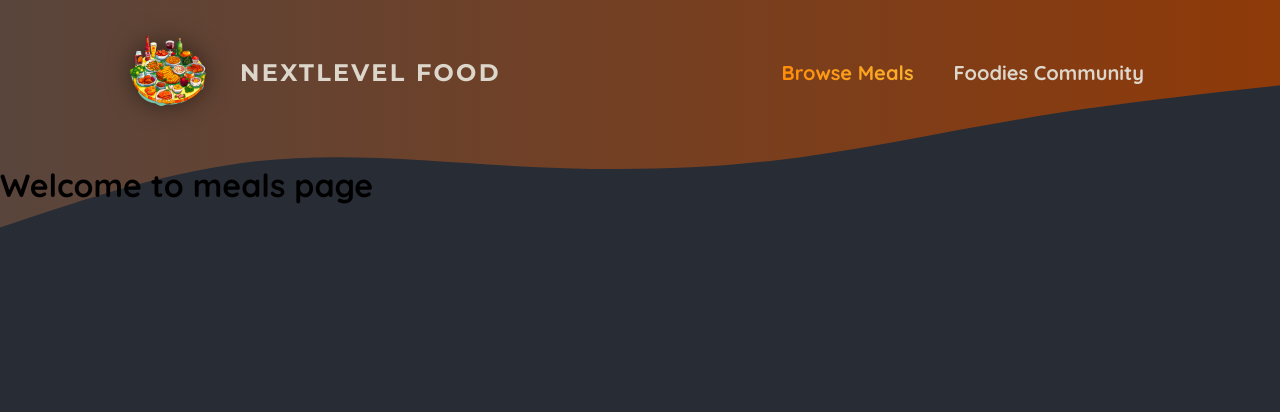
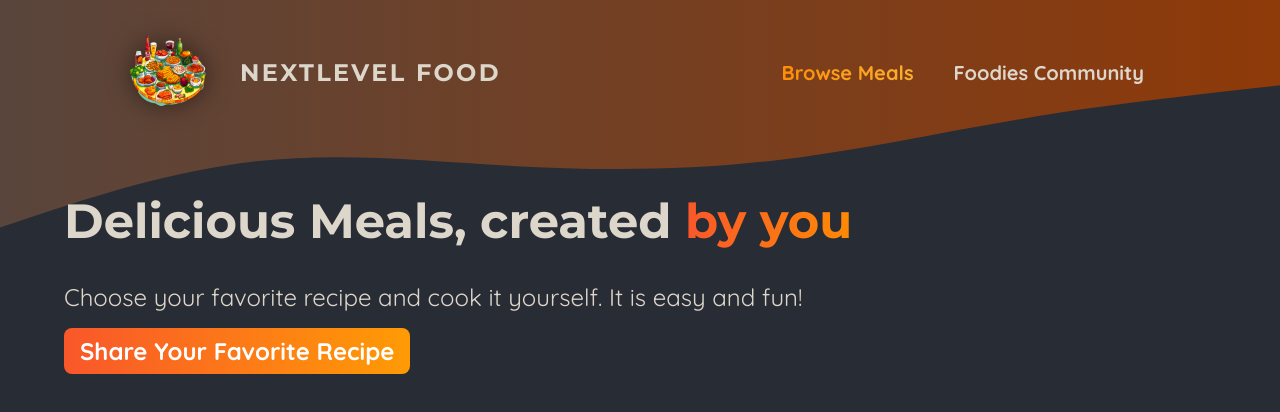
Before and after one commit to Mohaned-Adel/next-level-food, a Next.js app: page /meals in a window 1280 px wide. Shown: the top 412 px of the page. Built offline with nearby package versions, Linux system fonts and the light colour scheme.

Commit message:
022 Outputting Meals Data & Images With Unknown Dimensions

```diff
--- a/app/meals/page.js
+++ b/app/meals/page.js
@@ -1,9 +1,25 @@
-import React from 'react'
+import Link from "next/link";
+import styles from "./page.module.css";
+import MealsGrid from "@/components/meals/meals-grid";
 
 export default function MealsPage() {
   return (
-    <main>
-        <h1>Welcome to meals page</h1>
-    </main>
-  )
+    <>
+      <header className={styles.header}>
+        <h1>
+          Delicious Meals, created{" "}
+          <span className={styles.highlight}>by you</span>
+        </h1>
+        <p>
+          Choose your favorite recipe and cook it yourself. It is easy and fun!
+        </p>
+        <p className={styles.cta}>
+          <Link href="/meals/share">Share Your Favorite Recipe</Link>
+        </p>
+      </header>
+      <main className={styles.main}>
+        <MealsGrid meals={[]} />
+      </main>
+    </>
+  );
 }
--- /dev/null
+++ b/app/meals/page.module.css
@@ -0,0 +1,51 @@
+.header {
+  gap: 3rem;
+  margin: 3rem auto 5rem auto;
+  width: 90%;
+  max-width: 75rem;
+  color: #ddd6cb;
+  font-size: 1.5rem;
+}
+
+.header h1 {
+  font-family: "Montserrat", sans-serif;
+}
+
+.highlight {
+  background: linear-gradient(90deg, #f9572a, #ff8a05);
+  background-clip: text;
+  -webkit-background-clip: text;
+  -webkit-text-fill-color: transparent;
+}
+
+.header p {
+  margin: 0;
+}
+
+.cta a {
+  display: inline-block;
+  margin-top: 1rem;
+  padding: 0.5rem 1rem;
+  border-radius: 0.5rem;
+  background: linear-gradient(90deg, #f9572a, #ff9b05);
+  color: #ffffff;
+  font-weight: bold;
+  text-decoration: none;
+}
+
+.loading {
+  text-align: center;
+  animation: loading 1.2s ease-in-out infinite;
+}
+
+@keyframes loading {
+  0% {
+    color: #e9e9e9;
+  }
+  50% {
+    color: #b89b84;
+  }
+  100% {
+    color: #e9e9e9;
+  }
+}
--- /dev/null
+++ b/components/meals/meal-item.js
@@ -0,0 +1,26 @@
+import Link from "next/link";
+import Image from "next/image";
+
+import classes from "./meal-item.module.css";
+
+export default function MealItem({ title, slug, image, summary, creator }) {
+  return (
+    <article className={classes.meal}>
+      <header>
+        <div className={classes.image}>
+          <Image src={image} alt={title} fill />
+        </div>
+        <div className={classes.headerText}>
+          <h2>{title}</h2>
+          <p>by {creator}</p>
+        </div>
+      </header>
+      <div className={classes.content}>
+        <p className={classes.summary}>{summary}</p>
+        <div className={classes.actions}>
+          <Link href={`/meals/${slug}`}>View Details</Link>
+        </div>
+      </div>
+    </article>
+  );
+}
--- /dev/null
+++ b/components/meals/meal-item.module.css
@@ -0,0 +1,75 @@
+.meal {
+  display: flex;
+  flex-direction: column;
+  justify-content: space-between;
+  height: 100%;
+  border-radius: 4px;
+  box-shadow: 0 0 12px rgba(0, 0, 0, 0.3);
+  overflow: hidden;
+  transition: all 0.3s ease-in-out;
+  color: #ddd6cb;
+  background: linear-gradient(90deg, #2c1e19, #25200f);
+}
+
+.headerText {
+  padding: 0.5rem 1rem 0 1rem;
+}
+
+.headerText h2 {
+  margin: 0;
+  font-size: 1.5rem;
+  font-family: "Montserrat", sans-serif;
+}
+
+.headerText p {
+  font-size: 0.75rem;
+  color: #cfa69b;
+  font-style: italic;
+}
+
+.meal h2,
+.meal p {
+  margin: 0;
+}
+
+.image {
+  position: relative;
+  height: 15rem;
+}
+
+.meal img {
+  object-fit: cover;
+}
+
+.content {
+  display: flex;
+  flex-direction: column;
+  justify-content: space-between;
+  height: 100%;
+}
+
+.summary {
+  padding: 1rem 1rem 0 1rem;
+}
+
+.actions {
+  padding: 1rem;
+  text-align: right;
+}
+
+.actions a {
+  display: inline-block;
+  margin-top: 1rem;
+  padding: 0.5rem 1rem;
+  border-radius: 0.5rem;
+  background: linear-gradient(90deg, #f9572a, #ff9b05);
+  color: #ffffff;
+  font-weight: bold;
+  text-decoration: none;
+}
+
+.actions a:hover,
+.actions a:active {
+  background: linear-gradient(90deg, #fd4715, #f9b241);
+  box-shadow: 0 0 12px rgba(242, 100, 18, 0.8);
+}
--- /dev/null
+++ b/components/meals/meals-grid.js
@@ -0,0 +1,12 @@
+import styles from "./meals-grid.module.css";
+import MealItem from "./meal-item";
+
+export default function MealsGrid({ meals }) {
+  return (
+    <ul className={styles.meals}>
+      {meals.map((meal) => (
+        <MealItem key={meal.id} {...meal} />
+      ))}
+    </ul>
+  );
+}
--- /dev/null
+++ b/components/meals/meals-grid.module.css
@@ -0,0 +1,10 @@
+.meals {
+  width: 90%;
+  max-width: 90rem;
+  display: grid;
+  grid-template-columns: repeat(auto-fill, minmax(20rem, 1fr));
+  grid-gap: 5rem;
+  margin: 2rem auto;
+  list-style: none;
+  padding: 0;
+}
```
